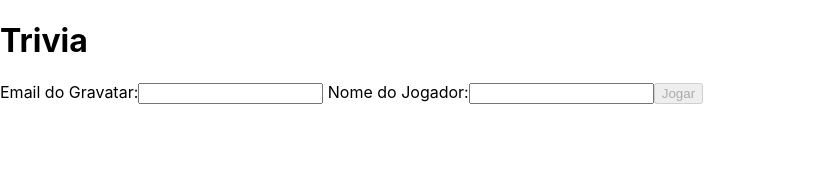
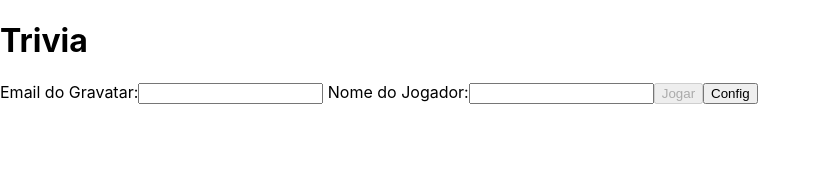
Before and after one commit to victorjunior95/sd-08-project-trivia-react-redux, a React (Create React App) app: page / in a window 1280 px wide. Shown: the top 173 px of the page, without its empty margins (0-820 px from the left). Built offline with nearby package versions, Linux system fonts and the light colour scheme.

Commit message:
requisito 3 feito

```diff
--- a/src/App.js
+++ b/src/App.js
@@ -2,12 +2,14 @@ import React from 'react';
 import { Route, Switch } from 'react-router-dom';
 import Login from './pages/Login';
 import GamePage from './pages/GamePage';
+import Config from './pages/Config'
 
 export default function App() {
   return (
     <div>
       <Switch>
         <Route exact path="/GamePage" component={ GamePage } />
+        <Route exact path="/Config" component={ Config } />
         <Route exact path="/" component={ Login } />
       </Switch>
     </div>
--- /dev/null
+++ b/src/pages/Config.js
@@ -0,0 +1,11 @@
+import React, { Component } from 'react'
+
+ class Config extends Component {
+  render() {
+    return (
+      <h1 data-testid="settings-title">Settings</h1>
+    )
+  }
+}
+
+export default Config;
--- a/src/pages/Login.jsx
+++ b/src/pages/Login.jsx
@@ -13,6 +13,7 @@ class Login extends Component {
     };
     this.handleChange = this.handleChange.bind(this);
     this.handleSubmit = this.handleSubmit.bind(this);
+    this.goToPage = this.goToPage.bind(this);
   }
 
   handleChange({ target: { name, value } }) {
@@ -23,6 +24,10 @@ class Login extends Component {
     const { history } = this.props;
     await getToken();
     history.push('/GamePage');
+  }
+  goToPage(){
+    const { history } = this.props;
+    history.push('./Config')
   }
 
   render() {
@@ -37,6 +42,15 @@ class Login extends Component {
           {inputLogin('userName', 'Nome do Jogador:',
             'userName', 'input-gravatar-email', this.handleChange) }
           {BtnLogin(this.handleSubmit, email, userName)}
+
+          <button
+          type='button'
+          data-testid="btn-settings"
+          onClick={this.goToPage}
+          >
+            Config
+          </button>
+
         </form>
       </>
     );
```
